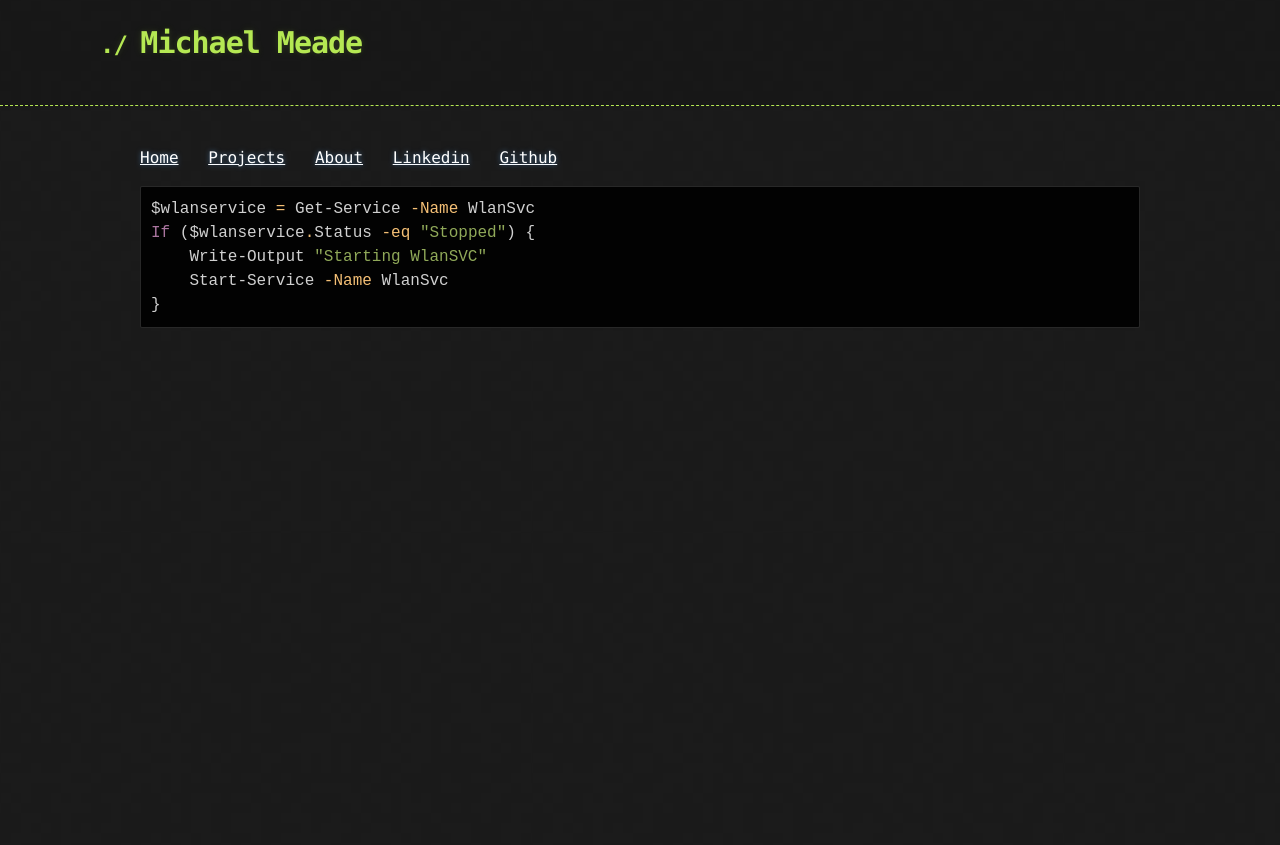
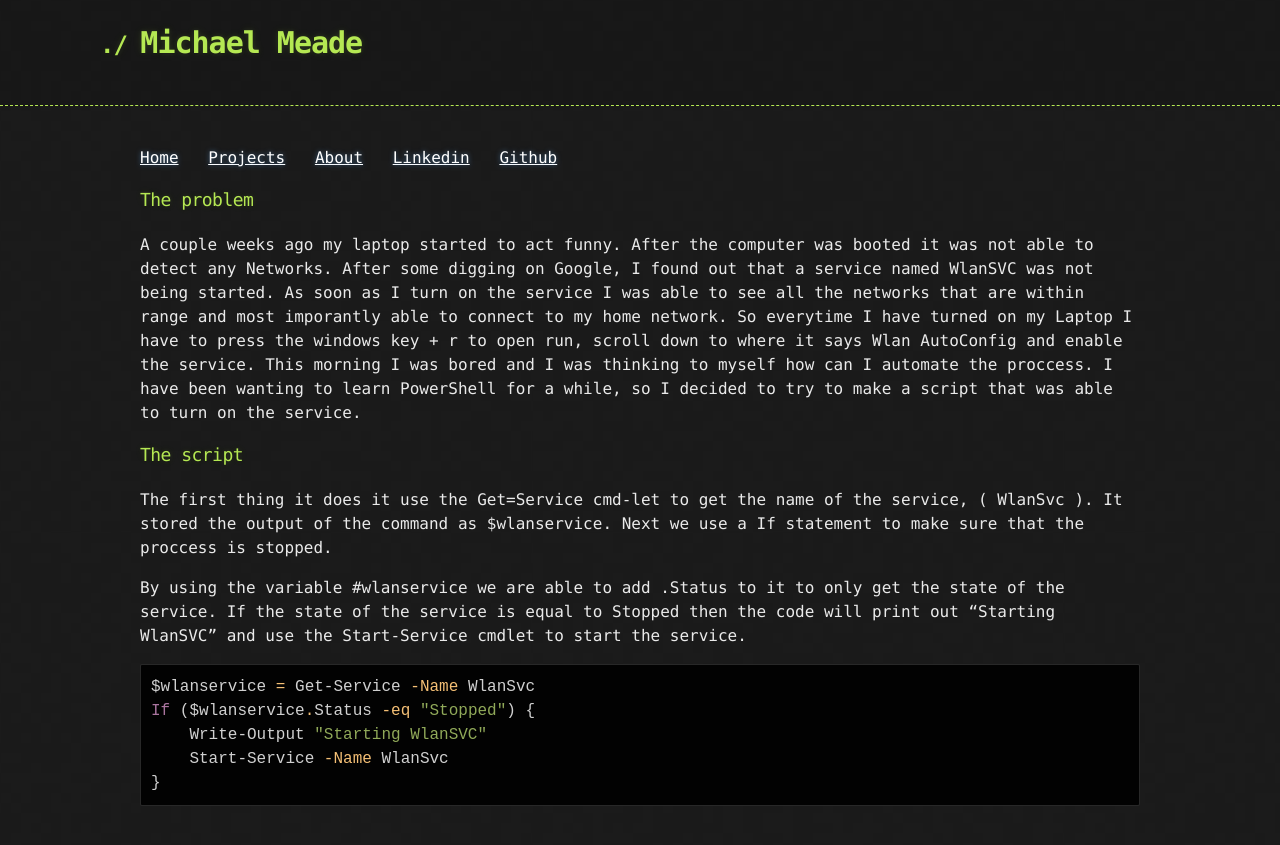
Before and after one commit to Michael-Meade/MinerFind, a Jekyll site: the page built from Projects/Powershell-script-starts-wlanSVC.md, in a window 1280 px wide. Shown: the top 845 px of the page. Built offline with Jekyll 4.4.1, drawn with Linux system fonts in a browser that asks for light colours; our own code applies the rules of GitHub Pages for plain Markdown files; the repository's description, which GitHub fills in, is left out.

Commit message:
Update Powershell-script-starts-wlanSVC.md

````diff
--- a/Projects/Powershell-script-starts-wlanSVC.md
+++ b/Projects/Powershell-script-starts-wlanSVC.md
@@ -1,3 +1,14 @@
+### The problem
+
+A couple weeks ago my laptop started to act funny. After the computer was booted it was not able to detect any Networks. After some digging on Google, I found out that a service named WlanSVC was not being started. As soon as I turn on the service I was able to see all the networks that are within range and most imporantly able to connect to my home network. So everytime I have turned on my Laptop I have to press the windows key + r to open run, scroll down to where it says Wlan AutoConfig and enable the service. This morning I was bored and I was thinking to myself how  can I automate the proccess. I have been wanting to learn PowerShell for a while, so I decided to try to make a script that was able to turn on the service.
+
+
+### The script
+The first thing it does it use the Get=Service cmd-let to get the name of the service,  ( WlanSvc ). It stored the output of the command as $wlanservice. Next we use a If statement to make sure that the proccess is stopped.
+
+By using the variable #wlanservice we are able to add .Status to it to only get the state of the service. If the state of the service is equal to Stopped then the code will print out "Starting WlanSVC" and use the Start-Service cmdlet to start the service.
+
+
 ```powershell
 $wlanservice = Get-Service -Name WlanSvc
 If ($wlanservice.Status -eq "Stopped") {
````
